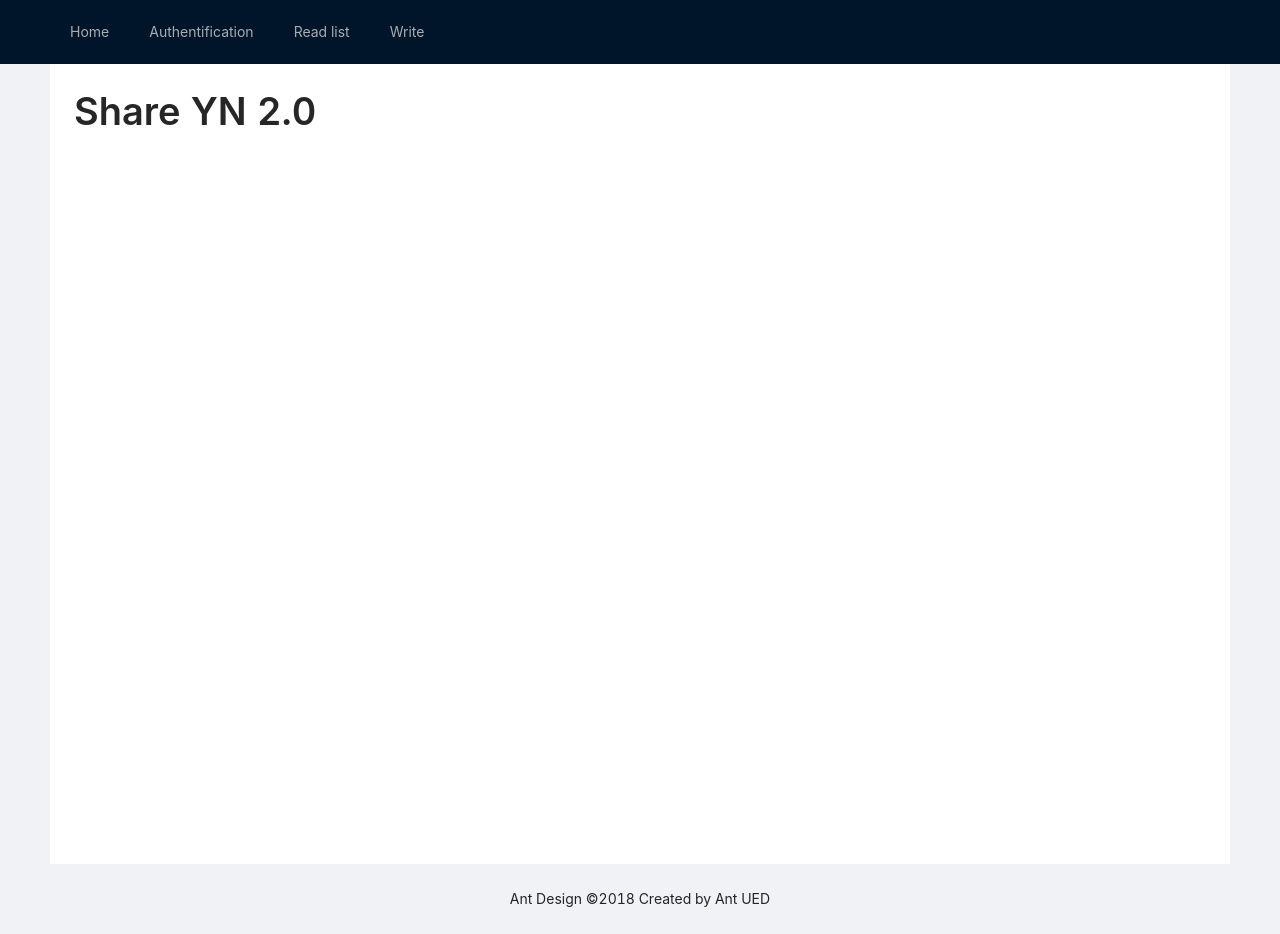
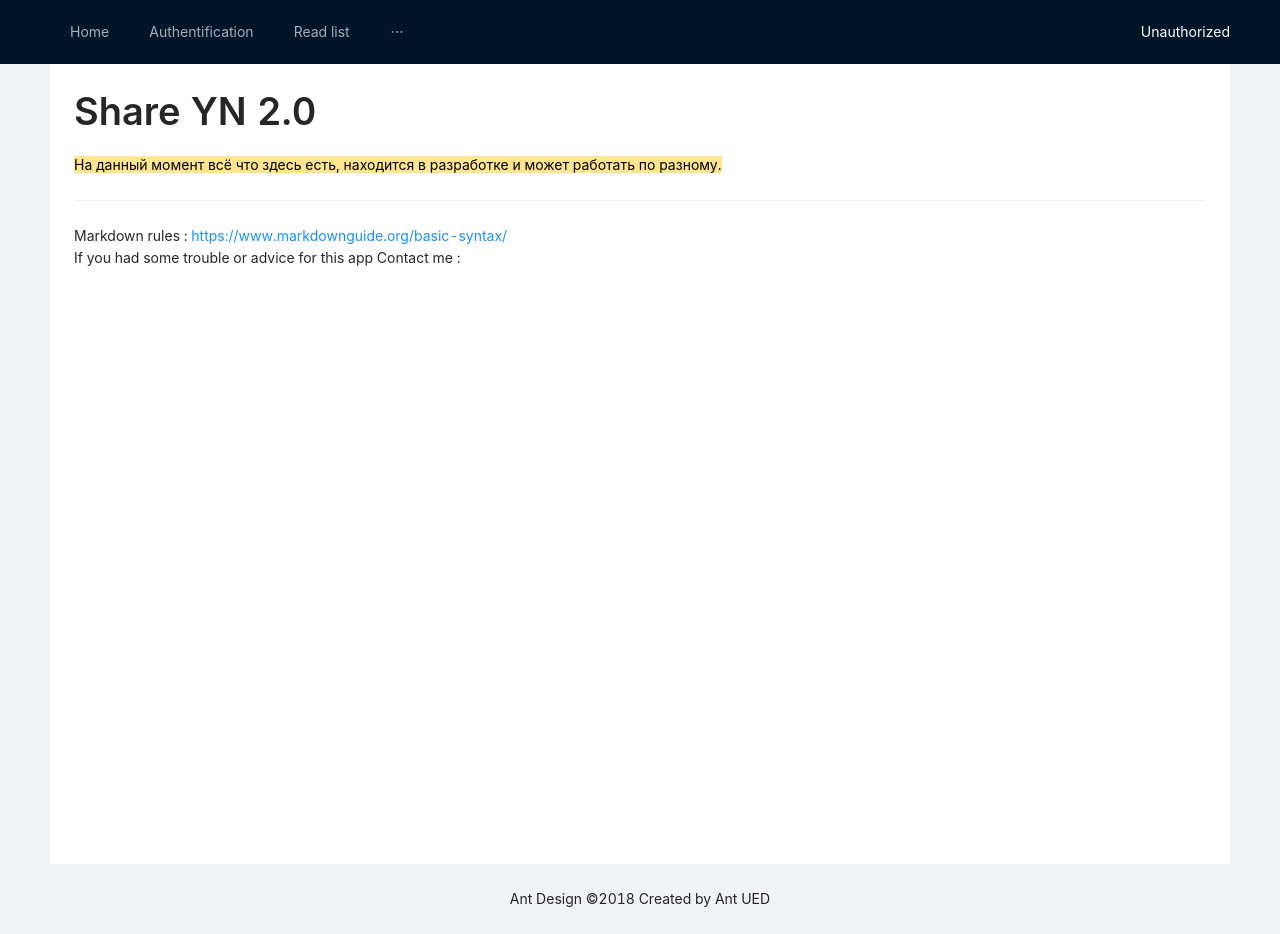
Before and after one commit to Kalin1n/ShareYN-2.0-UI, a React (Create React App) app: page / in a window 1280 px wide. Built offline with nearby package versions, Linux system fonts and the light colour scheme; the HTML template or start-up script is replaced by a standard one.

Commit message:
Saving and writing new article fixes

```diff
--- a/package.json
+++ b/package.json
@@ -3,6 +3,7 @@
   "version": "0.1.0",
   "private": true,
   "dependencies": {
+    "@ant-design/icons": "^4.2.1",
     "@testing-library/jest-dom": "^4.2.4",
     "@testing-library/react": "^9.5.0",
     "@testing-library/user-event": "^7.2.1",
--- a/src/App.css
+++ b/src/App.css
@@ -40,3 +40,9 @@
     transform: rotate(360deg);
   }
 }
+
+
+.header{
+  display: flex;
+  flex-direction: row;
+}
--- a/src/Components/Auth/Register/registerContainer.js
+++ b/src/Components/Auth/Register/registerContainer.js
@@ -14,6 +14,9 @@ class RegiserContainer extends Component{
                 passwordCheck={this.props.passwordCheck}
                 nickname={this.props.nickname}
                 error={this.props.error}
+                status={this.props.status}
+                payload={this.props.payload}
+
 
                 setEmailText={this.props.setEmailText}
                 setNameText={this.props.setNameText}
@@ -34,7 +37,9 @@ const mapStateToProps = ( state ) => {
         password : state.register.password,
         passwordCheck : state.register.passwordCheck,
         nickname : state.register.nickname,
-        error : state.register.error
+        error : state.register.error,
+        status : state.register.status,
+        payload : state.register.payload
     }
 }
 
--- a/src/Components/Basicpage/index.js
+++ b/src/Components/Basicpage/index.js
@@ -1,20 +1,35 @@
 import React from "react";
 import {Link} from "react-router-dom";
-import { Layout, Menu } from 'antd';
+import { Layout, Menu, Typography } from 'antd';
+import "./style.css"
+import { Popover } from "antd";
 const { Header, Content, Footer } = Layout;
+const {Text} = Typography;
+
 
 function Basicpage(props){
+    let token = localStorage.getItem("userToken")
+
     return(
         <>
             <Layout className="layout">
                 <Header>
-                <div className="logo" />
+                <div className="header">
                     <Menu theme="dark" mode="horizontal">
                         <Menu.Item key="1"><Link to="/">Home</Link></Menu.Item>
                         <Menu.Item key="2"><Link to="/auth">Authentification</Link></Menu.Item>
                         <Menu.Item key="3"><Link to="/read">Read list</Link></Menu.Item>
                         <Menu.Item key="4"><Link to="/write">Write</Link></Menu.Item>
                     </Menu>
+                    {
+                    token?
+                        <Text className="status">Authorized  </Text>
+                    :
+                        <Popover placement="bottomRight" title="To authorize please wisit the Authorization page" content={<Link to="/auth">Or Click this link</Link>}>
+                            <Text className="status">Unauthorized</Text>
+                        </Popover>
+                    }
+                </div>
                 </Header>
                 <Content style={{ padding: '0 50px', minHeight :'98%'}}>
                 <div style={{ background: '#fff', padding: 24, minHeight: 800 }} className="content">
--- /dev/null
+++ b/src/Components/Basicpage/style.css
@@ -0,0 +1,9 @@
+.header{
+    display: flex;
+    flex-direction: row;
+    justify-content: space-between;
+}
+
+.status{
+    color: white;
+}
--- a/src/Components/Homepage/index.js
+++ b/src/Components/Homepage/index.js
@@ -1,12 +1,20 @@
 import React from "react";
 import Basicpage from "../Basicpage/index";
-import {Typography} from "antd"
-const {Title} = Typography;
+import {Typography, Divider} from "antd"
+const {Title, Text} = Typography;
 
 function Homepage(){
     return(
         <Basicpage>
+            <section>
               <Title>Share YN 2.0 </Title>
+              <Text mark>На данный момент всё что здесь есть, находится в разработке и может работать по разному.</Text>
+            </section>
+              <Divider/>
+            <Text>Markdown rules : <a href="https://www.markdownguide.org/basic-syntax/" target="__blank">https://www.markdownguide.org/basic-syntax/ </a> </Text>
+            <div>
+                <Text>If you had some trouble or advice for this app Contact me : </Text>
+            </div>
         </Basicpage>
     )
 }
--- a/src/Components/Readlist/index.js
+++ b/src/Components/Readlist/index.js
@@ -34,7 +34,7 @@ class ArticlesListContainer extends Component{
                 <h1> Articles </h1>
                 <Row gutter={{ xs: 8, sm: 16, md: 24, lg: 32 }}>
                     {this.state.payload === false ?
-                                <h1> No data </h1>
+                                <h1> Loading... </h1>
                                 : this.state.articles.map(
                                         (artcl)=>
                                         <Col span={6}>
--- a/src/Components/Readpage/index.js
+++ b/src/Components/Readpage/index.js
@@ -4,12 +4,11 @@ import ReactMarkdown from "react-markdown";
 import {Typography} from "antd";
 import BasicPage from "../Basicpage/index.js";
 
-const {Title} = Typography;
+const {Title, Text} = Typography;
 
 class ArticlePageContainer extends Component{
     constructor(){
         super();
-
         this.state = {
             loaded : false,
             article : ""
@@ -21,7 +20,7 @@ class ArticlePageContainer extends Component{
         console.log(url)
         let data = await ( await fetch(config.host+"article/"+this.props.match.params.article_title.trim("}"))).json();
         console.log("Data from server : ",data);
-        this.setState({loaded : true, article: data.article})
+        this.setState({loaded : true, article: data.article, creator : data.creator})
         console.log(this.state)
     }
 
@@ -29,7 +28,7 @@ class ArticlePageContainer extends Component{
         return(
             <BasicPage>
                 <article>
-        {this.state.loaded == false ? <p>Loading</p> :<><Title>{this.state.article.title}</Title> <ReactMarkdown source={this.state.article.text} /></>}
+        {this.state.loaded == false ? <p>Loading</p> :<><Title>{this.state.article.title}</Title> <Text>{this.state.creator}</Text> <ReactMarkdown source={this.state.article.text} /></>}
                 </article>
             </BasicPage>
         )
--- a/src/Components/Writepage/index.js
+++ b/src/Components/Writepage/index.js
@@ -4,6 +4,7 @@ import ReactMde from "react-mde";
 import * as Showdown from "showdown";
 import "./styles.css"
 import "react-mde/lib/styles/css/react-mde-all.css";
+import {Result} from "antd"
 import { TextInput, Button } from 'grommet';
 //import { Button, Box, TextInput } from 'grommet';
 
@@ -21,10 +22,10 @@ class WritePageEditor extends Component{
     };
 
     this.converter = new Showdown.Converter({
-      tables: true,
-      simplifiedAutoLink: true,
-      strikethrough: true,
-      tasklists: true
+        tables: true,
+        simplifiedAutoLink: true,
+        strikethrough: true,
+        tasklists: true
       });
       this.handleTabChange = this.handleTabChange.bind(this);
       this.titleChange = this.titleChange.bind(this);
@@ -33,7 +34,7 @@ class WritePageEditor extends Component{
     }
 
     handleValueChange = (value) => {
-      this.setState({ value });
+      this.props.setNewArticleText(value);
     };
 
     handleTabChange = (tab) =>  {
@@ -42,23 +43,22 @@ class WritePageEditor extends Component{
     }
 
     titleChange(event){
-      this.setState({title : event.target.value})
+      this.props.setNewArticleTitle(event.target.value)
     }
 
     sendArtilce(event){
       event.preventDefault();
-
       console.log("To Send ", this.state, localStorage.getItem("userToken"));
-      this.props.createNewArticle( localStorage.getItem("userToken"), this.state.title, this.state.value);
+      this.props.createNewArticle( localStorage.getItem("userToken"), this.props.title, this.props.text);
     }
 
     render () {
       return (
         <div className="container">
-          <TextInput value={this.state.title} onChange={this.titleChange}/>
+          <TextInput value={this.props.title} onChange={this.titleChange}/>
           <ReactMde
             onChange={this.handleValueChange}
-            value={this.state.value}
+            value={this.props.text}
             selectedTab={this.state.tab}
             onTabChange={this.handleTabChange}
             generateMarkdownPreview={markdown =>
@@ -66,6 +66,7 @@ class WritePageEditor extends Component{
             }
           />
           <Button onClick={this.sendArtilce}>Send Artilce</Button>
+          {this.props.status === "Pending"?<h1>Loading...</h1> : this.props.status==="Resolved"? <Result status="success" title="Article created"/> : this.props.status === "empty"?<></>:<Result status="warning" title="Some error during saving new article  "/> }
         </div>
       );
     }
--- a/src/Components/Writepage/writePageContainer.js
+++ b/src/Components/Writepage/writePageContainer.js
@@ -9,7 +9,12 @@ class WritePageContainer extends Component{
         return(
             <BasicPage>
                 <WritePageEditor
-                    createNewArticle={this.props.createNewArticle   }
+                    createNewArticle={this.props.createNewArticle}
+                    setNewArticleText={this.props.setNewArticleText}
+                    setNewArticleTitle={this.props.setNewArticleTitle}
+                    title={this.props.title}
+                    text={this.props.text}
+                    status={this.props.status}
                 />
             </BasicPage>
         )
@@ -19,7 +24,8 @@ class WritePageContainer extends Component{
 const mapStateToProps = ( state ) => {
     return {
         title : state.newArticleReducer.title,
-        text : state.newArticleReducer.text
+        text : state.newArticleReducer.text,
+        status : state.newArticleReducer.status,
     }
 }
 
--- a/src/Store/ArticleNew/actions.js
+++ b/src/Store/ArticleNew/actions.js
@@ -47,9 +47,13 @@ export function createNewArticle (userToken, title, text){
                 token : userToken
             }),
             method : "POST"
-        })).json()
-
-        console.log(response)
+        })).json();
+        if(response.status === 200){
+            dispatch(newArticleResolved(response));
+        }
+        else{
+            dispatch(newArticleRejected(response));
+        }
 
     }
 }
```
Lines whose indentation alone changed are shown as unchanged.
